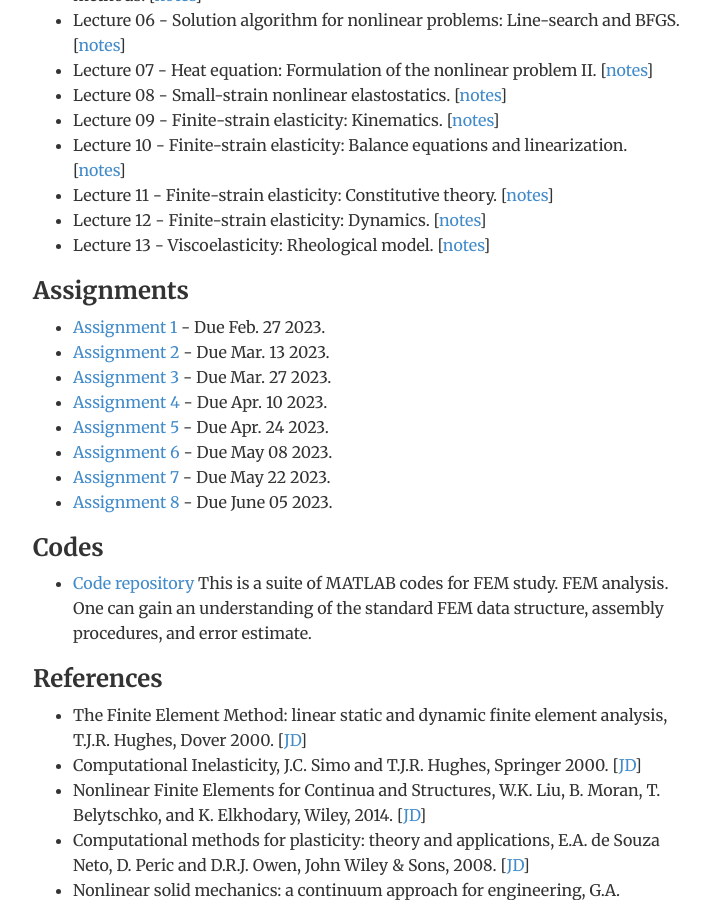
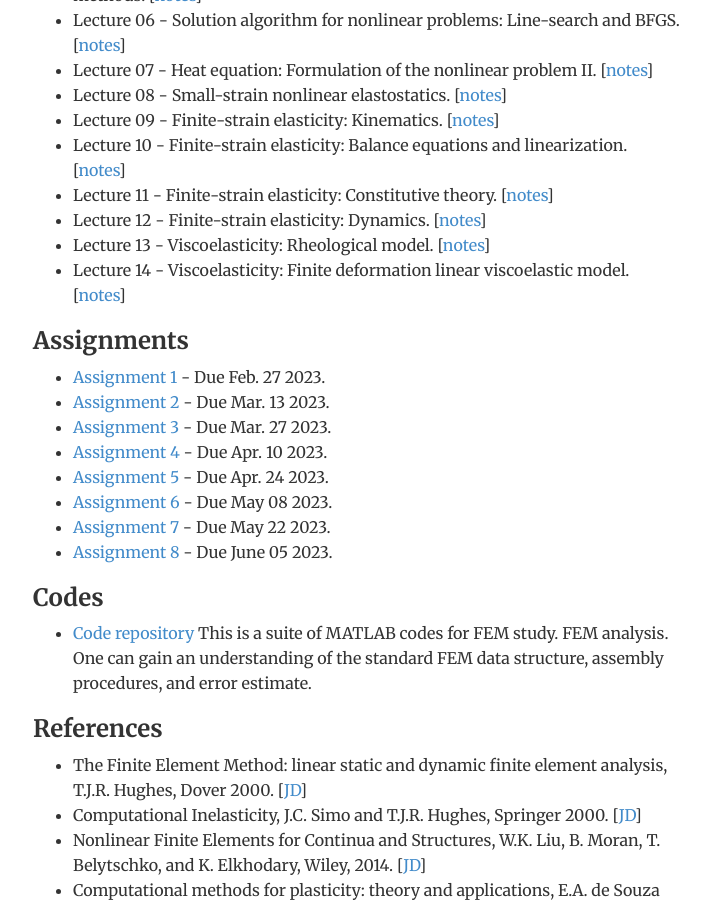
Before and after one commit to ju-liu/ju-liu.github.io, a Jekyll site: the page built from teaching/FEM-2023-Spring/index.html, in a window 1280 px wide and 900 px high, scrolled down 996 px. Shown: the whole window, without its empty margins (283-993 px from the left). Built offline with Jekyll 4.4.1, drawn with Linux system fonts in a browser that asks for light colours; nearby versions of some CDN libraries; library files that are not in the unit come from our copies.

Commit message:
Update index.html

```diff
--- a/teaching/FEM-2023-Spring/index.html
+++ b/teaching/FEM-2023-Spring/index.html
@@ -49,6 +49,7 @@ description: Research of Dr. Ju Liu
   <li>Lecture 11 - Finite-strain elasticity: Constitutive theory. [<a href="notes/Lecture-11.pdf">notes</a>]</li>
   <li>Lecture 12 - Finite-strain elasticity: Dynamics. [<a href="notes/Lecture-12.pdf">notes</a>]</li>
   <li>Lecture 13 - Viscoelasticity: Rheological model. [<a href="notes/Lecture-13.pdf">notes</a>]</li>
+  <li>Lecture 14 - Viscoelasticity: Finite deformation linear viscoelastic model. [<a href="notes/Lecture-14.pdf">notes</a>]</li>
 </ul>
 
 <h3>Assignments</h3>
```
